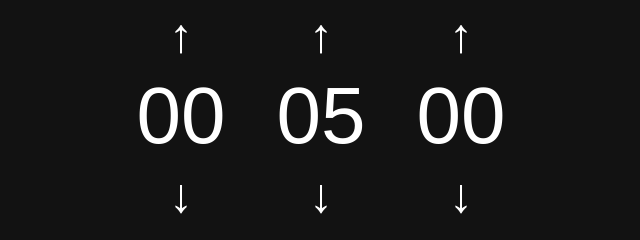
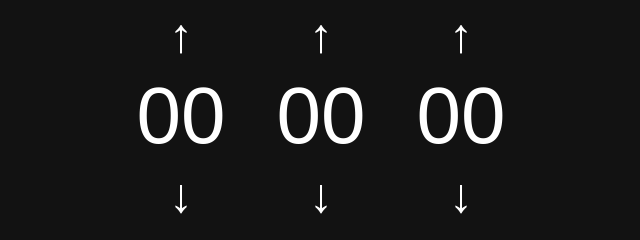
Before and after one commit to crokfoundation/clock, a plain HTML site: page index.html in a window 1280 px wide. Both pictures are taken after a click on the button "타이머". Shown: the part 303-543 px from the top of the page, 319-959 px from the left. Drawn offline with Linux system fonts and the light colour scheme; a web font is replaced by a local one.

Commit message:
Update index.html

```diff
--- a/index.html
+++ b/index.html
@@ -252,7 +252,7 @@
                     <div class="picker-column">
                         <span class="picker-label">분</span>
                         <button class="picker-btn up" data-target="timer-minutes">&uarr;</button>
-                        <div id="timer-minutes" class="picker-value">05</div>
+                        <div id="timer-minutes" class="picker-value">00</div>
                         <button class="picker-btn down" data-target="timer-minutes">&darr;</button>
                     </div>
                     <div class="picker-column">
```
